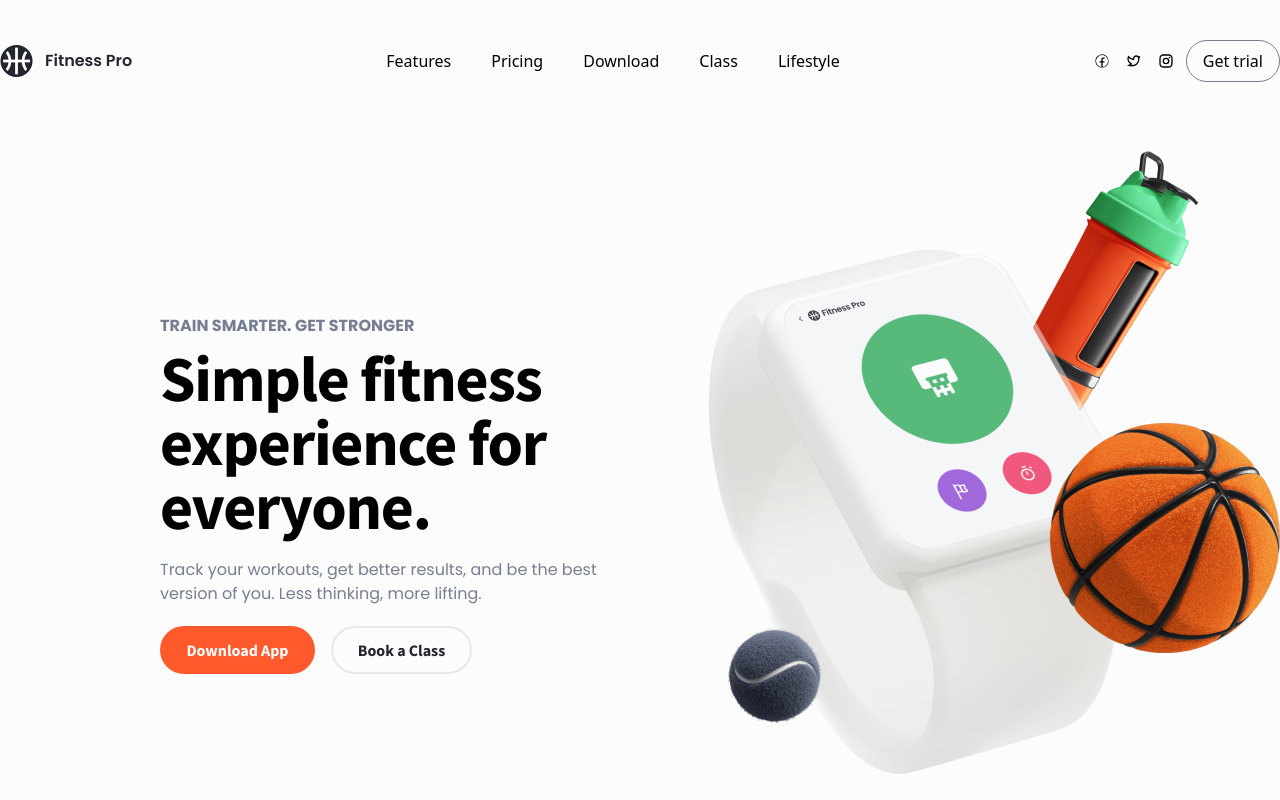
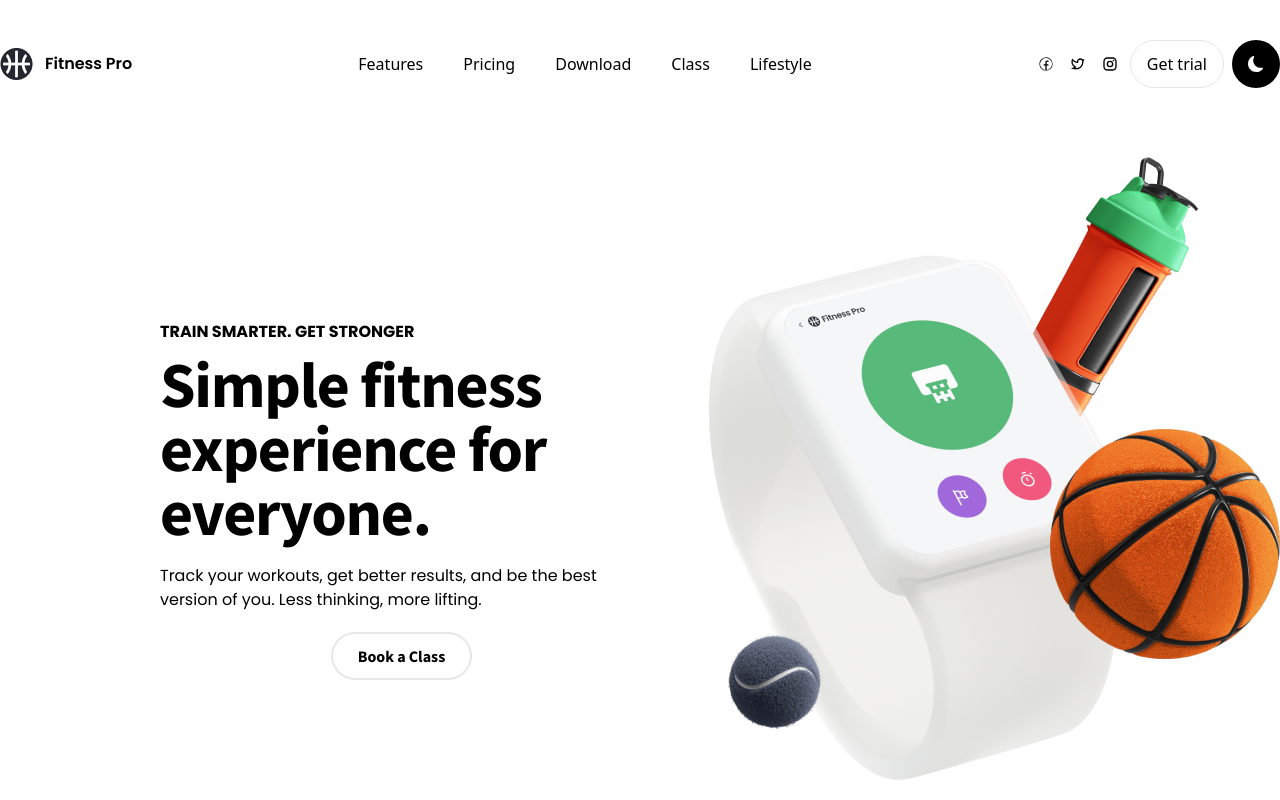
Before and after one commit to Olive-Spider/fitness-pro, a React (Vite) app: page / in a window 1280 px wide. Shown: the top 800 px of the page. Built offline with nearby package versions, Linux system fonts and the light colour scheme.

Commit message:
feat: implement dark mode

```diff
--- a/src/App.jsx
+++ b/src/App.jsx
@@ -11,6 +11,7 @@ import Layout from "./layout";
 
 
 function App() {
+
   return (
     <>
       <Layout>
--- a/src/components/home/About.jsx
+++ b/src/components/home/About.jsx
@@ -1,6 +1,6 @@
 const About = () => {
   return (
-    <div className='flex flex-col justify-center items-center gap-01 w-1 h-03 pb-01 pt-01 pl-40 pr-40 bg-white flex-none order-3 flex-grow-0'>
+    <div className='flex flex-col justify-center items-center gap-01 w-1 h-03 pb-01 pt-01 pl-40 pr-40 flex-none order-3 flex-grow-0'>
       <div className='flex flex-col items-center gap-5 p-0 w-05 h-04 flex-none order-none flex-grow-0'>
         <h2 className='font-pro font-bold h-14 w-05 text-5xl leading-12 text-center tracking-tight text-logo flex-none order-none flex-grow-0'>How it work</h2>
         <h3 className='font-poppins h-12 w-05 font-normal text-base text-center text-n-black flex-none order-1 flex-grow-0'>Stacks is a production-ready library of stackable content blocks built in React Native.</h3>
--- a/src/components/home/Hero.jsx
+++ b/src/components/home/Hero.jsx
@@ -2,7 +2,7 @@ import { watchLight } from '../../assets'
 
 const Hero = () => {
   return (
-    <div className='w-1 h-2 bg-white flex-none flex-grow-0 order-1'>
+    <div className='w-1 h-2 flex-none flex-grow-0 order-1'>
       <div className='flex flex-col items-start gap-5 w-01 h-01 flex-none order-none flex-grow-0 ml-40'>
         <div className='mt-05'>
         <h1 className='font-poppins font-bold text-base uppercase text-nav-gray leading-4'>Train smarter. get stronger</h1>
--- a/src/components/home/NavBar.jsx
+++ b/src/components/home/NavBar.jsx
@@ -3,12 +3,47 @@ import { vector } from '../../assets';
 import { links } from '../../utils/navLink';
 import { CiFacebook } from 'react-icons/ci';
 import { RiTwitterLine, RiInstagramLine } from 'react-icons/ri';
-import { useState } from 'react';
+import { useEffect, useState } from 'react';
 import { RxCross2 } from 'react-icons/rx';
 import { GiHamburgerMenu } from 'react-icons/gi';
+import { BsFillSunFill, BsMoonFill } from 'react-icons/bs';
+
 
 const NavBar = () => {
   const [showMenu, setShowMenu] = useState(false);
+
+  // theme state
+  const [theme, setTheme] = useState('light');
+
+  // if local storage is empty save theme as light
+  useEffect(() => {
+    if (localStorage.getItem('theme') === null) {
+      localStorage.setItem('theme', 'light');
+    }
+  }, []);
+
+  useEffect(() => {
+    // select html elem
+    const html = document.querySelector('html');
+    if (localStorage.getItem('theme') === 'dark') {
+      html.classList.add('dark');
+      setTheme('dark');
+    } else {
+      html.classList.remove('dark');
+      setTheme('light');
+    }
+  }, [theme]);
+
+  // handle switch theme
+  const handleThemeSwitch = () => {
+    if (localStorage.getItem('theme') === 'light') {
+      setTheme('dark');
+      localStorage.setItem('theme', 'dark');
+    } else {
+      setTheme('light');
+      localStorage.setItem('theme', 'light');
+    }
+  };
 
   const toggleMenu = () => {
     console.log('clicked');
@@ -19,7 +54,7 @@ const NavBar = () => {
   let normalLink = 'hover:opacity-50';
 
   return (
-    <header className='bg-white pt-10'>
+    <header className='dark:bg-black pt-10'>
       <div className='hidden md:flex justify-between items-center'>
         <div className='flex space-x-2'>
           <Link to='/' className='flex items-center space-x-3'>
@@ -63,11 +98,20 @@ const NavBar = () => {
               <RiInstagramLine />
             </Link>
           </ul>
-          <div>
+          <div className='flex space-x-2'>
             <button className='border border-nav-gray py-2 px-4 rounded-full'>
               Get trial
             </button>
+            <div>
+              <button
+                onClick={handleThemeSwitch}
+                className='p-4 bg-black dark:bg-white text-white rounded-full w-12 h-12 flex justify-center items-center'
+              >
+                {theme === 'light' ? <BsMoonFill /> : <BsFillSunFill className='dark:text-black'/>}
+              </button>
+            </div>
           </div>
+          {/* button */}
         </div>
       </div>
 
@@ -119,10 +163,18 @@ const NavBar = () => {
                       <RiInstagramLine />
                     </Link>
                   </ul>
-                  <div>
+                  <div className='flex flex-col space-y-2'>
                     <button className='border border-nav-gray py-2 px-4 rounded-full'>
                       Get trial
                     </button>
+                    <div>
+                      <button
+                        onClick={handleThemeSwitch}
+                        className='p-4 bg-accent text-white rounded-full w-12 h-12 flex justify-center items-center'
+                      >
+                        {theme === 'light' ? <BsMoonFill /> : <BsFillSunFill />}
+                      </button>
+                    </div>
                   </div>
                 </div>
               </nav>
--- a/src/index.css
+++ b/src/index.css
@@ -6,10 +6,76 @@
 @tailwind components;
 @tailwind utilities;
 
-:root {
-  --white: #FCFCFD;
-  --gray: #F4F5F6;
-  --black: #141416;
+@layer base {
+	:root {
+		--background: 0 0% 100%;
+		--foreground: 222.2 47.4% 11.2%;
+
+		--muted: 210 40% 96.1%;
+		--muted-foreground: 215.4 16.3% 46.9%;
+
+		--popover: 0 0% 100%;
+		--popover-foreground: 222.2 47.4% 11.2%;
+
+		--card: 0 0% 100%;
+		--card-foreground: 222.2 47.4% 11.2%;
+
+		--border: 214.3 31.8% 91.4%;
+		--input: 214.3 31.8% 91.4%;
+
+		--primary: 175 80% 38%;
+		--primary-foreground: 210 40% 98%;
+
+		--secondary: 234, 44%, 19%;
+		--secondary-foreground: 222.2 47.4% 11.2%;
+
+		--accent: 210 40% 96.1%;
+		--accent-foreground: 222.2 47.4% 11.2%;
+
+		--destructive: 0 100% 50%;
+		--destructive-foreground: 210 40% 98%;
+
+		--ring: 215 20.2% 65.1%;
+
+		--sidebar: 175 59% 93%;
+
+		--radius: 0.5rem;
+	}
+
+	.dark {
+		--background: 224 71% 4%;
+		--foreground: 213 31% 91%;
+
+		--muted: 223 47% 11%;
+		--muted-foreground: 215.4 16.3% 56.9%;
+
+		--popover: 224 71% 4%;
+		--popover-foreground: 215 20.2% 65.1%;
+
+		--card: 224 71% 4%;
+		--card-foreground: 213 31% 91%;
+
+		--border: 216 34% 17%;
+		--input: 216 34% 17%;
+
+		--primary: 175 80% 38%;
+		--primary-foreground: 222.2 47.4% 1.2%;
+
+		--secondary: 234 44% 19%;
+		--secondary-foreground: 210 40% 98%;
+
+		--accent: 216 34% 17%;
+		--accent-foreground: 210 40% 98%;
+
+		--destructive: 0 63% 31%;
+		--destructive-foreground: 210 40% 98%;
+
+		--ring: 216 34% 17%;
+
+		--sidebar: 175 59% 93%;
+
+		--radius: 0.5rem;
+	}
 }
 
 * {
--- a/src/layout.jsx
+++ b/src/layout.jsx
@@ -3,9 +3,11 @@ import { NavBar } from './components/home';
 
 const Layout = ({ children }) => {
   return (
-    <div className='max-w-7xl mx-auto'>
-      <NavBar />
-      <div>{children}</div>
+    <div className='bg-white dark:bg-black'>
+      <div className='max-w-7xl mx-auto'>
+        <NavBar />
+        <div>{children}</div>
+      </div>
     </div>
   );
 };
--- a/tailwind.config.js
+++ b/tailwind.config.js
@@ -1,9 +1,8 @@
 /** @type {import('tailwindcss').Config} */
 export default {
-  content: [
-    "./index.html",
-    "./src/**/*.{js,ts,jsx,tsx}",
-  ],
+  darkMode: 'class',
+  content: ['./index.html', './src/**/*.{js,ts,jsx,tsx}'],
+
   theme: {
     fontSize: {
       top: ['64px', '64px'],
@@ -20,69 +19,105 @@ export default {
       xl: '1440px',
     },
 
-    colors: {
-      'white': '#FCFCFD',
-      'gray': '#F4F5F6',
-      'black': '#141416',
-      'logo': '#23262F',
-      'light-gray': '#E6E8EC',
-      'nav-gray': '#777E91',
-      'orange' : '#FF592C',
-      'n-black': '#353945',
-    },
+    // colors: {
+    //   white: '#FCFCFD',
+    //   gray: '#F4F5F6',
+    //   black: '#141416',
+    //   logo: '#23262F',
+    //   'light-gray': '#E6E8EC',
+    //   'nav-gray': '#777E91',
+    //   orange: '#FF592C',
+    //   'n-black': '#353945',
+    // },
     extend: {
+      colors: {
+        border: 'hsl(var(--border))',
+        input: 'hsl(var(--input))',
+        ring: 'hsl(var(--ring))',
+        background: 'hsl(var(--background))',
+        sidebar: 'hsl(var(--sidebar))',
+        foreground: 'hsl(var(--foreground))',
+        primary: {
+          DEFAULT: 'hsl(var(--primary))',
+          foreground: 'hsl(var(--primary-foreground))',
+        },
+        secondary: {
+          DEFAULT: 'hsl(var(--secondary))',
+          foreground: 'hsl(var(--secondary-foreground))',
+        },
+        destructive: {
+          DEFAULT: 'hsl(var(--destructive))',
+          foreground: 'hsl(var(--destructive-foreground))',
+        },
+        muted: {
+          DEFAULT: 'hsl(var(--muted))',
+          foreground: 'hsl(var(--muted-foreground))',
+        },
+        accent: {
+          DEFAULT: 'hsl(var(--accent))',
+          foreground: 'hsl(var(--accent-foreground))',
+        },
+        popover: {
+          DEFAULT: 'hsl(var(--popover))',
+          foreground: 'hsl(var(--popover-foreground))',
+        },
+        card: {
+          DEFAULT: 'hsl(var(--card))',
+          foreground: 'hsl(var(--card-foreground))',
+        },
+      },
       lineHeight: {
-        '12': '56px',
+        12: '56px',
       },
       padding: {
         '01': '136px',
       },
       fontFamily: {
-        poppins: ["Poppins", "sans-serif", "Source Sans Pro"],
-        pro:["Source Sans Pro", "sans-serif"],
+        poppins: ['Poppins', 'sans-serif', 'Source Sans Pro'],
+        pro: ['Source Sans Pro', 'sans-serif'],
       },
       height: {
-        '1' : '144px',
-        '2' : '880px',
-        '01' : '288px',
-        '02' : '192px',
-        '03' : '800px',
-        '04' : '124px',
+        1: '144px',
+        2: '880px',
+        '01': '288px',
+        '02': '192px',
+        '03': '800px',
+        '04': '124px',
       },
-      width : {
-        '1' : '1440px',
-        '01' : '545px',
-        '02' : '448px',
-        '03' : '155px',
-        '04' : '141px',
-        '05' : '544px',
+      width: {
+        1: '1440px',
+        '01': '545px',
+        '02': '448px',
+        '03': '155px',
+        '04': '141px',
+        '05': '544px',
       },
       gap: {
-        '1' : '249px',
-        '01' : '10px'
+        1: '249px',
+        '01': '10px',
       },
       margin: {
-        '1' : '200px',
-        '2' : '375px',
-        '3' : '432px',
-        '4' : '72px',
-        '5' : '997px',
-        '6' : '62px',
-        '7' : '1041px',
-        '8' : '1085px',
-        '9' : '1169px',
-        '10': '52px',
-        '11': '60px',
-        '13': '340px',
+        1: '200px',
+        2: '375px',
+        3: '432px',
+        4: '72px',
+        5: '997px',
+        6: '62px',
+        7: '1041px',
+        8: '1085px',
+        9: '1169px',
+        10: '52px',
+        11: '60px',
+        13: '340px',
         '01': '362px',
         '02': '171px',
-        '03' : '16px',
-        '04' : '480px',
-        '05' : '204px',
-        '06' : '20px',
-        '07' : '12px',
-      }
+        '03': '16px',
+        '04': '480px',
+        '05': '204px',
+        '06': '20px',
+        '07': '12px',
+      },
     },
   },
   plugins: [],
-}
+};
```
